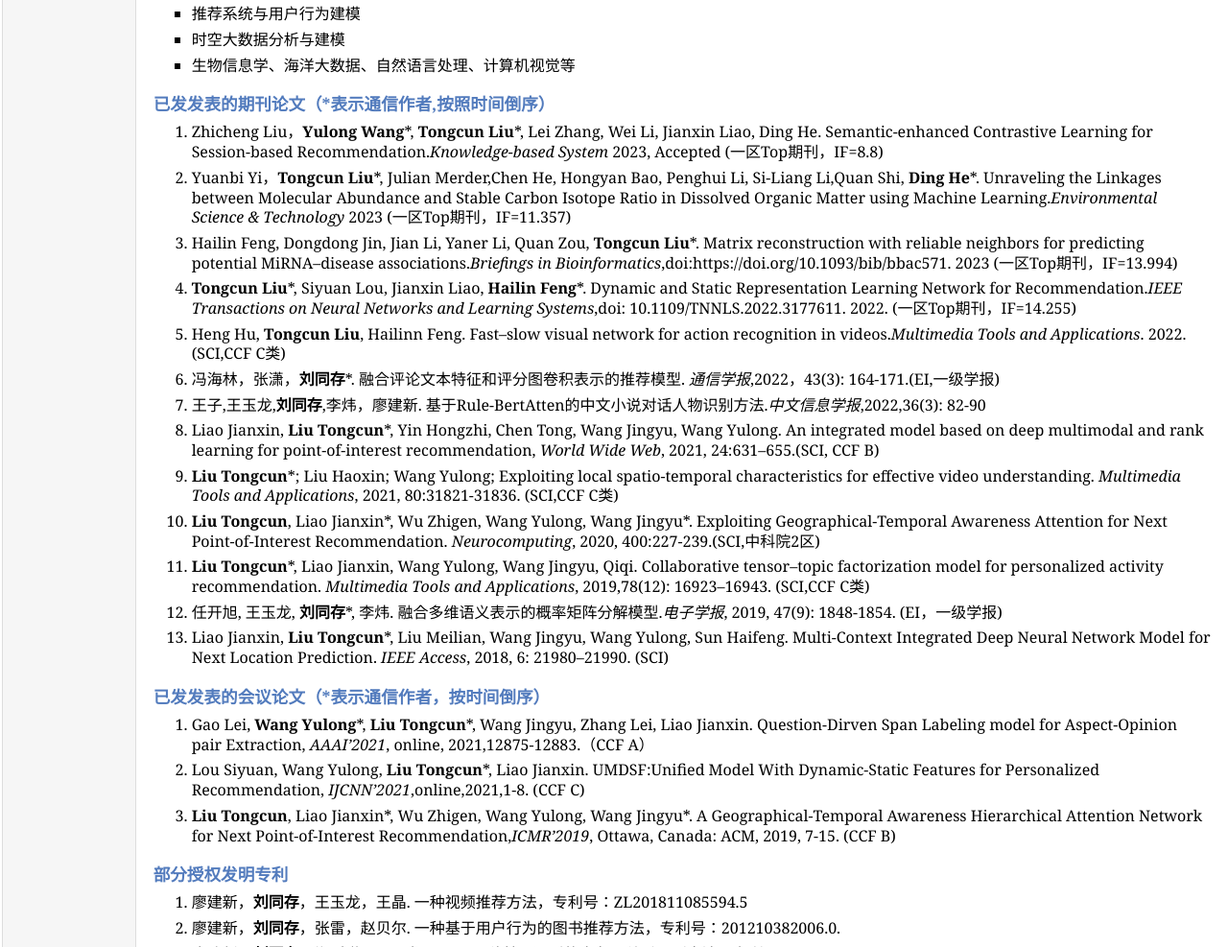
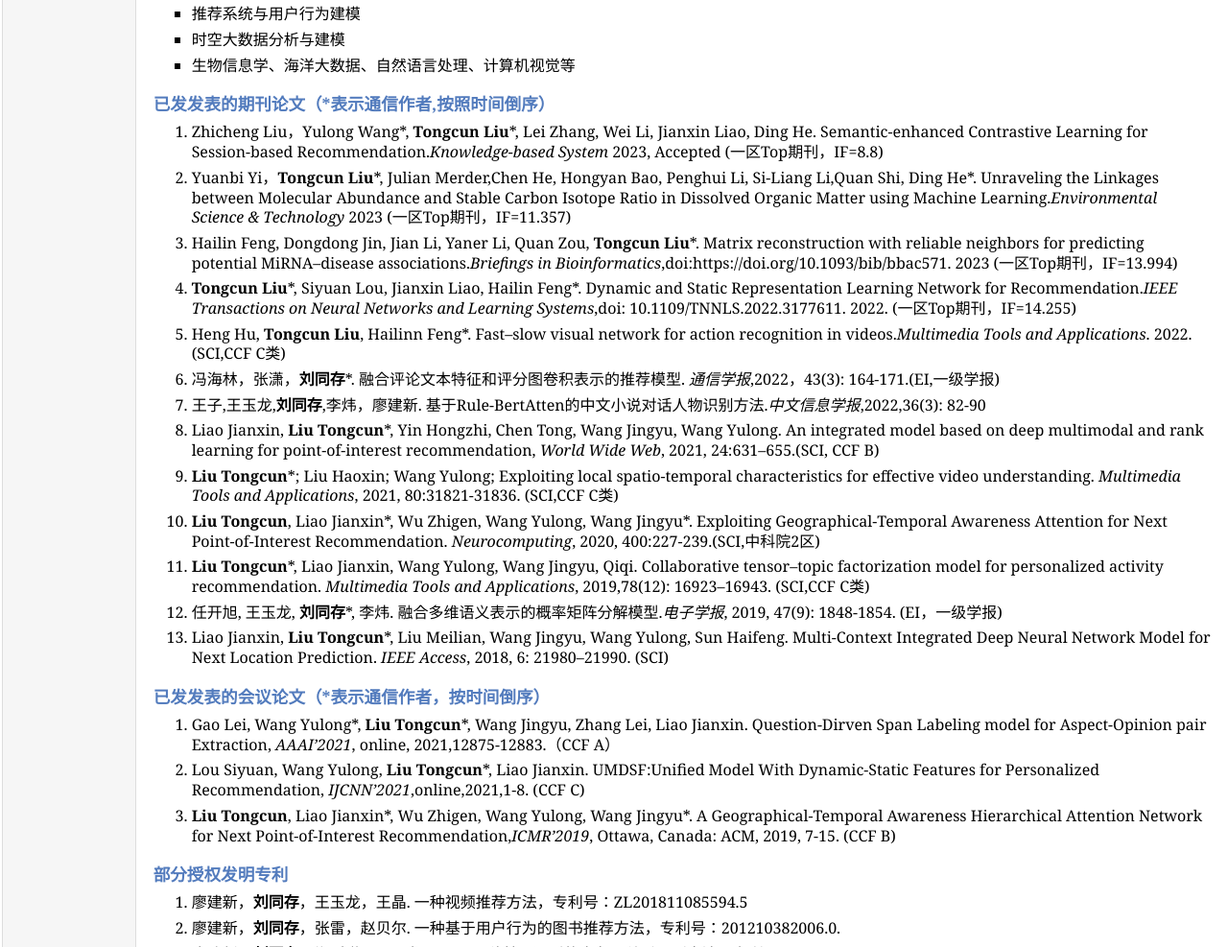
Before and after one commit to liutongcun/LTC.github.io, a plain HTML site: page index.html in a window 1280 px wide. Shown: the part 631-1618 px from the top of the page at 96% size. Drawn offline with Linux system fonts and the light colour scheme.

Commit message:
Update index.html

```diff
--- a/index.html
+++ b/index.html
@@ -53,12 +53,12 @@ E-mail: <a href="mailto:tongcun.liu@gmail.com">tongcun.liu@gmail.com</a><br/>
 <ol>
     <li>
     <p>
-    Zhicheng Liu，<b>Yulong Wang</b>*, <b>Tongcun Liu</b>*, Lei Zhang, Wei Li, Jianxin Liao, Ding He.  Semantic-enhanced Contrastive Learning for Session-based Recommendation.<i>Knowledge-based System</i> 2023, Accepted (一区Top期刊，IF=8.8)
+    Zhicheng Liu，Yulong Wang*, <b>Tongcun Liu</b>*, Lei Zhang, Wei Li, Jianxin Liao, Ding He.  Semantic-enhanced Contrastive Learning for Session-based Recommendation.<i>Knowledge-based System</i> 2023, Accepted (一区Top期刊，IF=8.8)
     </p>
   </li>
   <li>
     <p>
-      Yuanbi Yi，<b>Tongcun Liu</b>*, Julian Merder,Chen He, Hongyan Bao, Penghui Li, Si-Liang Li,Quan Shi, <b>Ding He</b>*. Unraveling the Linkages between Molecular Abundance and Stable Carbon Isotope Ratio in Dissolved Organic Matter using Machine Learning.<i>Environmental Science & Technology</i> 2023 (一区Top期刊，IF=11.357)
+      Yuanbi Yi，<b>Tongcun Liu</b>*, Julian Merder,Chen He, Hongyan Bao, Penghui Li, Si-Liang Li,Quan Shi, Ding He*. Unraveling the Linkages between Molecular Abundance and Stable Carbon Isotope Ratio in Dissolved Organic Matter using Machine Learning.<i>Environmental Science & Technology</i> 2023 (一区Top期刊，IF=11.357)
     </p>
   </li>
   <li>
@@ -68,12 +68,12 @@ E-mail: <a href="mailto:tongcun.liu@gmail.com">tongcun.liu@gmail.com</a><br/>
   </li>
   <li>
     <p>
-      <b>Tongcun Liu</b>*, Siyuan Lou, Jianxin Liao, <b>Hailin Feng</b>*. Dynamic and Static Representation Learning Network for Recommendation.<i>IEEE Transactions on Neural Networks and Learning Systems</i>,doi: 10.1109/TNNLS.2022.3177611. 2022. (一区Top期刊，IF=14.255)
+      <b>Tongcun Liu</b>*, Siyuan Lou, Jianxin Liao, Hailin Feng*. Dynamic and Static Representation Learning Network for Recommendation.<i>IEEE Transactions on Neural Networks and Learning Systems</i>,doi: 10.1109/TNNLS.2022.3177611. 2022. (一区Top期刊，IF=14.255)
     </p>
   </li>
   <li>
     <p>
-      Heng Hu, <b>Tongcun Liu</b>, Hailinn Feng. Fast–slow visual network for action recognition in videos.<i>Multimedia Tools and Applications</i>. 2022.(SCI,CCF C类)
+      Heng Hu, <b>Tongcun Liu</b>, Hailinn Feng*. Fast–slow visual network for action recognition in videos.<i>Multimedia Tools and Applications</i>. 2022.(SCI,CCF C类)
     </p>
   </li>
   <li>
@@ -122,7 +122,7 @@ E-mail: <a href="mailto:tongcun.liu@gmail.com">tongcun.liu@gmail.com</a><br/>
 <ol>
   <li>
     <p>
-      Gao Lei, <b>Wang Yulong</b>*, <b>Liu Tongcun</b>*, Wang Jingyu, Zhang Lei, Liao Jianxin. Question-Dirven Span Labeling model for Aspect-Opinion pair Extraction, <i>AAAI’2021</i>, online, 2021,12875-12883.（CCF A）
+      Gao Lei, Wang Yulong*, <b>Liu Tongcun</b>*, Wang Jingyu, Zhang Lei, Liao Jianxin. Question-Dirven Span Labeling model for Aspect-Opinion pair Extraction, <i>AAAI’2021</i>, online, 2021,12875-12883.（CCF A）
     </p>
   </li>
   <li>
```
